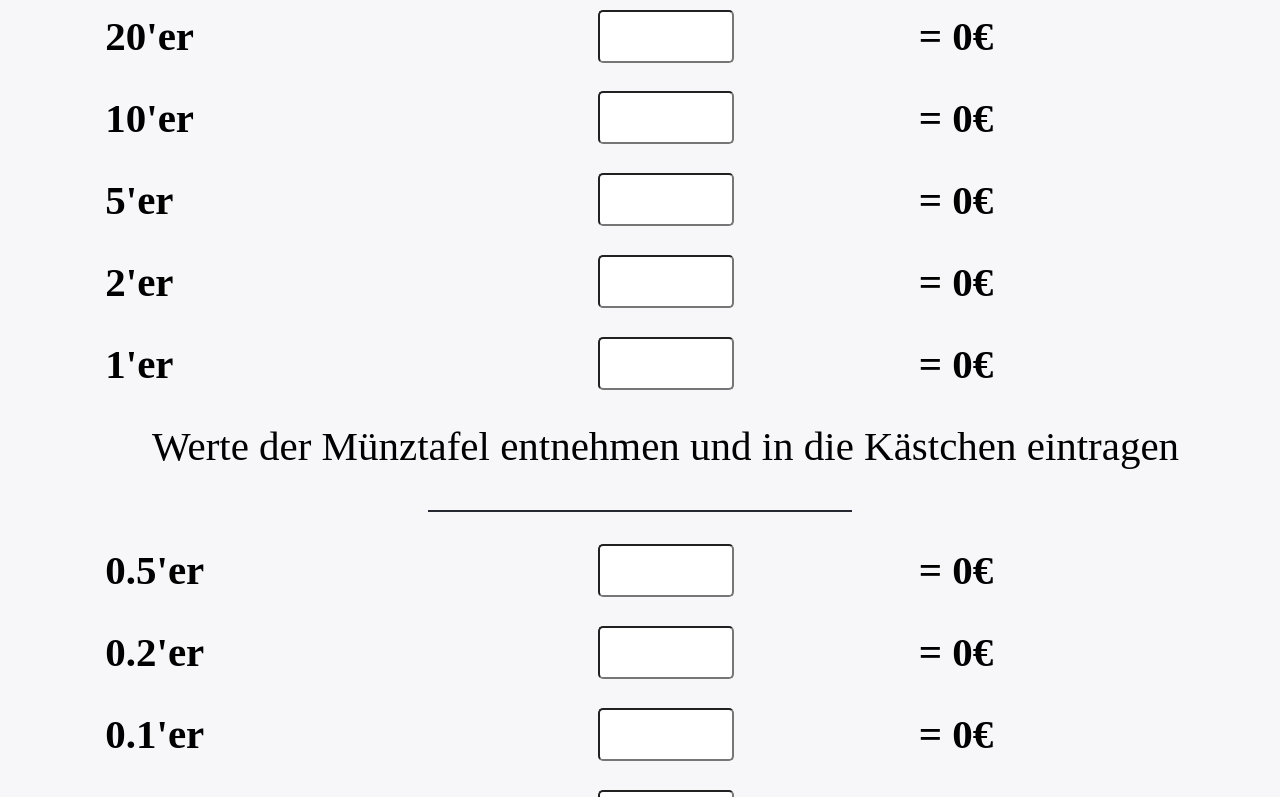
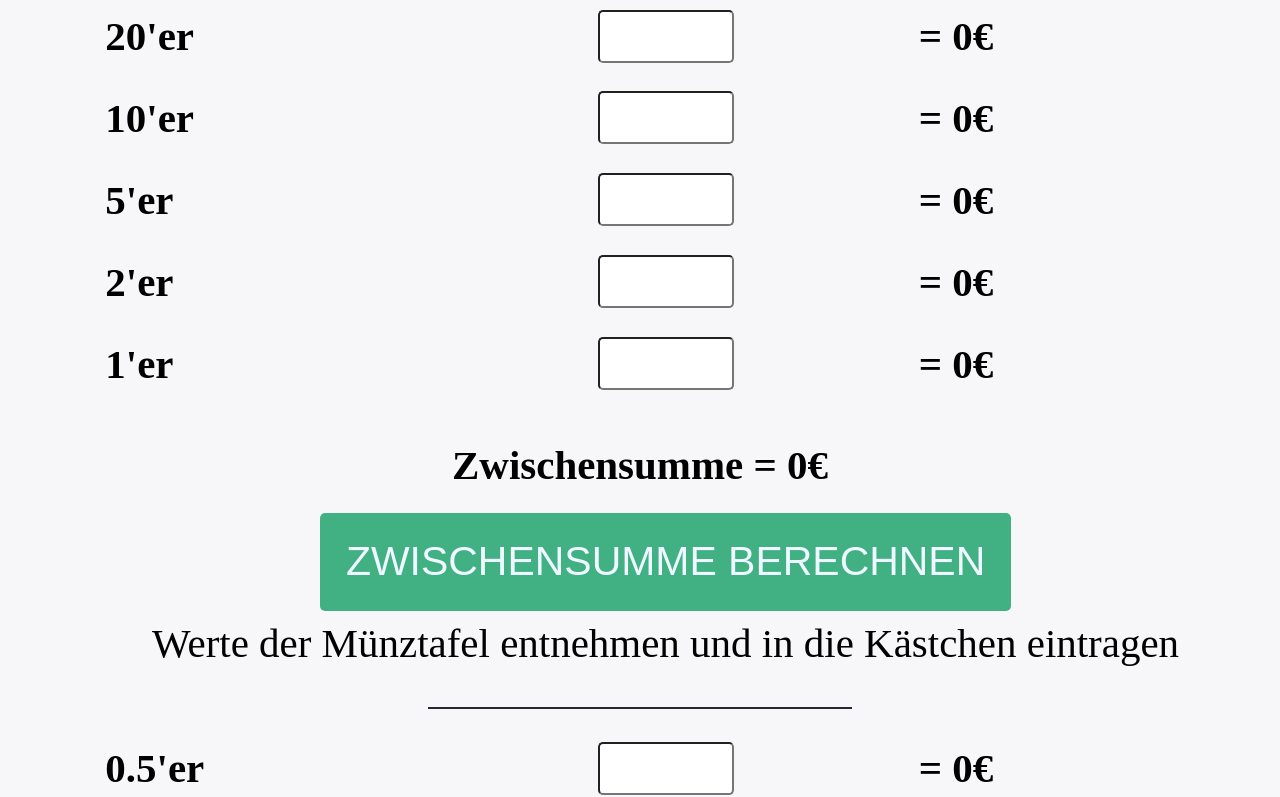
Before and after one commit to StefanTheSpider/zaelmaschine, a React (Create React App) app: page / in a window 1280 px wide. Shown: the part 376-1173 px from the top of the page. Built offline with nearby package versions, Linux system fonts and the light colour scheme; the HTML template or start-up script is replaced by a standard one.

Commit message:
zwischensumme added

```diff
--- a/src/App.js
+++ b/src/App.js
@@ -54,11 +54,24 @@ export default function App() {
     const einCent = count001 * 100;
     const schuldschein = countSchuldschein * 100;
     const [result, setResult] = useState('');
+    const [zwischensumme, setZwischensumme] = useState('');
     const [headerTxt] = useState(
         'Schön, dass du dich entschieden hast, die Zählmaschine von StefanTheSpider zu nutzen'
     );
 
-    console.log(schuldschein);
+    function handleZwischensumme() {
+        return setZwischensumme(
+            (zweihundert +
+                einhundert +
+                fünfzig +
+                zwanzig +
+                zehn +
+                fünf +
+                zwei +
+                eins) /
+                100
+        );
+    }
 
     function handleResult() {
         return setResult(
@@ -183,6 +196,21 @@ export default function App() {
                     <h3 className="scheine">
                         = {count1 === '' ? 0 : eins / 100}€
                     </h3>
+                </div>
+
+                <h2>
+                    {zwischensumme === ''
+                        ? 'Zwischensumme = 0€'
+                        : zwischensumme + '€'}
+                </h2>
+
+                <div className="container">
+                    <button
+                        onClick={() => handleZwischensumme()}
+                        className="btn"
+                    >
+                        Zwischensumme berechnen
+                    </button>
                 </div>
 
                 <div className="container">
--- a/src/index.css
+++ b/src/index.css
@@ -67,6 +67,10 @@ input {
     width: 5rem;
 }
 
+h2 {
+    text-align: center;
+}
+
 hr {
     border: 1px solid #272932;
     width: 33%;
```
